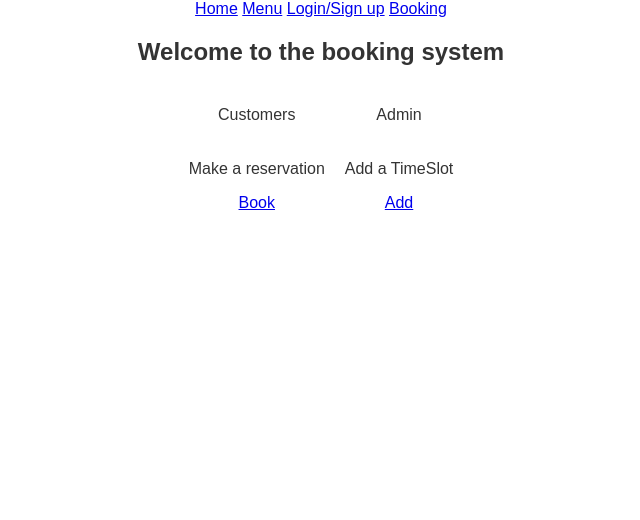
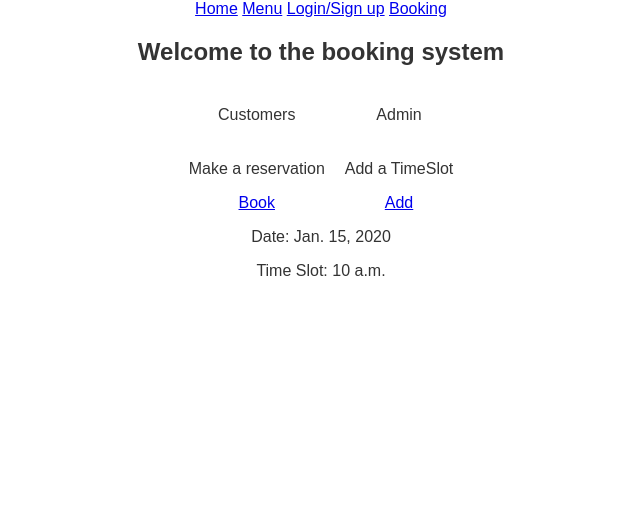
Before and after one commit to rashedul-hassan-app/restaurant-booking, a Django app: template booking/templates/booking/view_all.html in a window 1280 px wide. Shown: the part 77-597 px from the top of the page, without its empty margins (319-959 px from the left). Run offline with Django 3.2, Linux system fonts and the light colour scheme; the template is opened without the code that fills it: values that come from a table or form of the project are taken from there, others are empty; tables that the repository leaves empty hold one stand-in row (values such as "Sample post").

Commit message:
Booking page displays bookings made by user

```diff
--- a/booking/models.py
+++ b/booking/models.py
@@ -1,5 +1,6 @@
 from django.db import models
 from datetime import date, time
+from django.conf import settings
 # Create your models here.
 
 
@@ -13,13 +14,15 @@ class BookingDate(models.Model):
 class TimeSlot(models.Model):
     time = models.TimeField()
     date = models.ForeignKey(
-        BookingDate, related_name='time_slots', on_delete=models.CASCADE)
+        BookingDate, related_name='time_slots', on_delete=models.CASCADE, null=True, blank=True)
 
     def __str__(self):
         return f"{self.date.date} at {self.time.strftime('%H:%M')}"
 
 
 class Booking(models.Model):
+    user = models.ForeignKey(settings.AUTH_USER_MODEL,
+                             on_delete=models.CASCADE)
     timeslot = models.OneToOneField(TimeSlot, on_delete=models.CASCADE)
 
     def __str__(self):
--- a/booking/templates/booking/view_all.html
+++ b/booking/templates/booking/view_all.html
@@ -23,4 +23,11 @@
     </div>
 </div>
 
+{% for booking in bookings %}
+<div>
+    <p>Date: {{ booking.timeslot.date.date }}</p>
+    <p>Time Slot: {{ booking.timeslot.time }}</p>
+</div>
+
+{% endfor %}
 {% endblock %}
```
Also changed, not shown: booking/views.py (+5 -2 lines), booking/migrations/0002_auto_20231120_1804.py (added).
